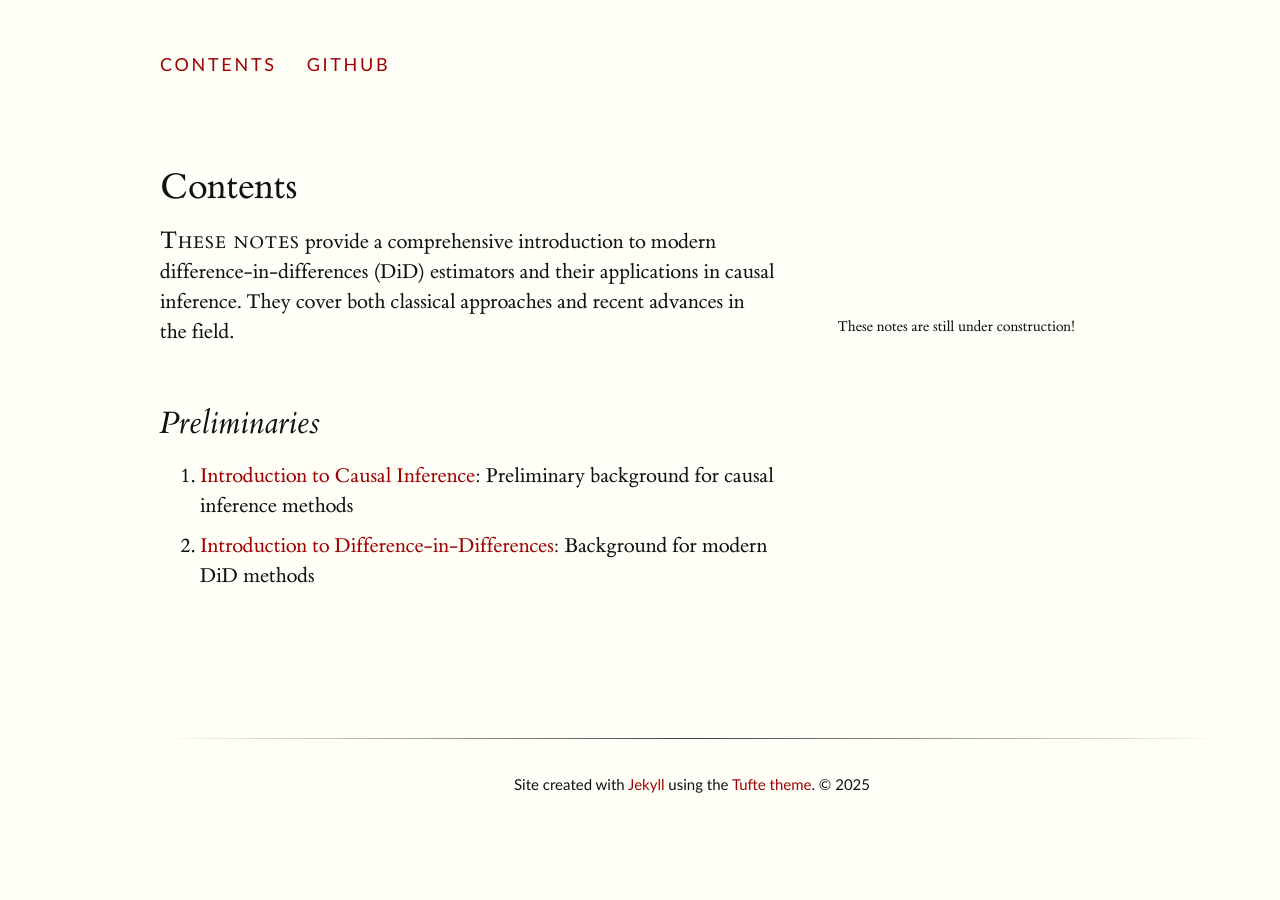
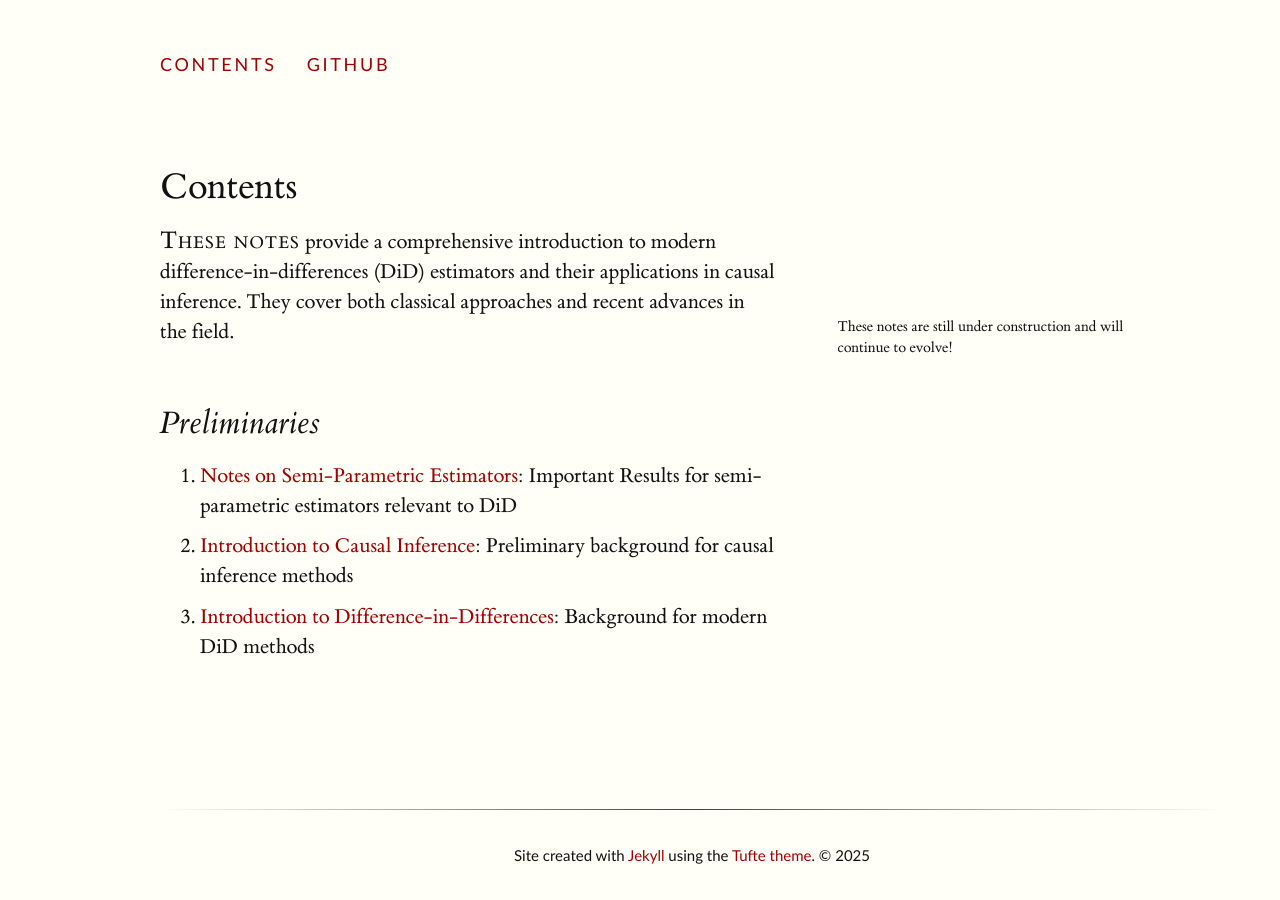
Before and after one commit to jordandeklerk/did-notes, a Jekyll site: the page built from index.md, in a window 1280 px wide. Built offline with Jekyll 4.4.1, drawn with Linux system fonts in a browser that asks for light colours.

Commit message:
docs: update contents and structure

```diff
--- a/index.md
+++ b/index.md
@@ -3,10 +3,11 @@ layout: post
 title: Contents
 ---
 <span class="newthought">These notes</span> provide a comprehensive introduction to modern difference-in-differences (DiD) estimators and their applications in causal inference. They cover both classical approaches and recent advances in the field.
-{% include marginnote.html id='mn-construction' note='These notes are still under construction!'%}
+{% include marginnote.html id='mn-construction' note='These notes are still under construction and will continue to evolve!'%}
 
 
 ## Preliminaries
 
-1. [Introduction to Causal Inference](introduction/causal-inference): Preliminary background for causal inference methods
-2. [Introduction to Difference-in-Differences](introduction/difference-in-differences): Background for modern DiD methods
+1. [Notes on Semi-Parametric Estimators](introduction/semi-parametric-estimators): Important Results for semi-parametric estimators relevant to DiD
+2. [Introduction to Causal Inference](introduction/causal-inference): Preliminary background for causal inference methods
+3. [Introduction to Difference-in-Differences](introduction/difference-in-differences): Background for modern DiD methods
```
Also changed, not shown: introduction/semi-parametric-estimators.md (added, +6 -0 lines).
